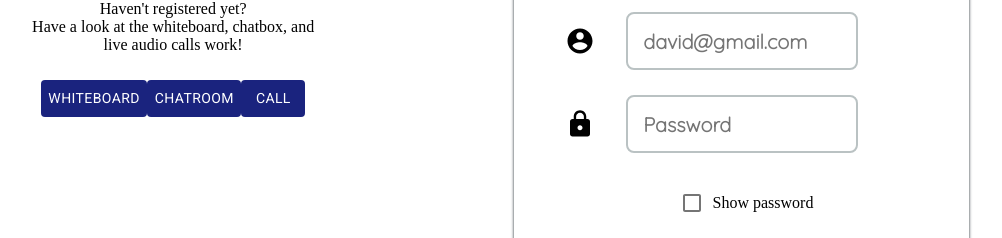
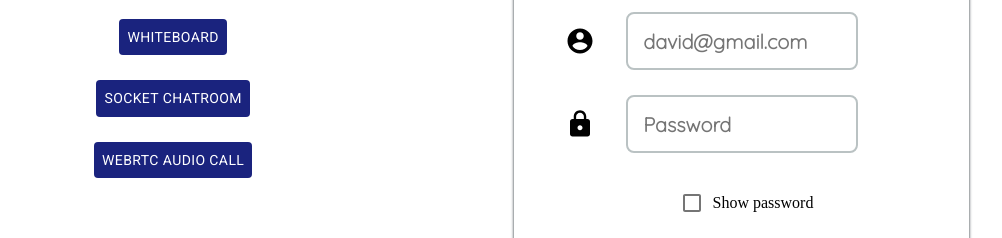
Before and after one commit to js-simp/e-classroom_Beta-0.1.3, a React (Create React App) app: page / in a window 1280 px wide. Shown: the part 272-510 px from the top of the page, without its empty margins (63-1065 px from the left). Built offline with nearby package versions, Linux system fonts and the light colour scheme; no server answers.

Commit message:
completed testing UI

```diff
--- a/src/Component/AudioBridge/AudioBridge.js
+++ b/src/Component/AudioBridge/AudioBridge.js
@@ -34,7 +34,7 @@ function isRoom(room, username, role){
 			}
 			else{
 				console.log("Tutor hasn't launched the session yet")
-				if(role === 'tutor'){
+				if(role === 'tutor' || role === 'test'){
 					createRoom(roomId, username);
 				}
 
--- a/src/Component/Authentication/Login.js
+++ b/src/Component/Authentication/Login.js
@@ -79,7 +79,6 @@ const Login = () => {
         //go to test page
         let feature = {'wb' : false, 'chat' : false, 'call' : false};
         feature[`${e.currentTarget.id}`] = true;
-        console.log(e)
         setLogged({'loggedIn': true, 'role' : 'test', 'feature' : feature , 'UserId' : '007'})
     }
 
@@ -96,13 +95,17 @@ const Login = () => {
                     <p style={{textAlign  : 'center'}}>Haven't registered yet? <br></br>Have a look at the whiteboard, chatbox, and live audio calls work!</p>
                     <div className = "wrapper wrapper-form">
                         <Button id = "wb" onClick={testRun}
-                        style={{ color: "white", backgroundColor: '#1a237e' }}>Whiteboard
+                        style={{ color: "white", backgroundColor: '#1a237e' }}> Whiteboard
                         </Button>
+                    </div>
+                    <div className = "wrapper wrapper-form">
                         <Button id = "chat" onClick={testRun}
-                        style={{ color: "white", backgroundColor: '#1a237e' }}>Chatroom
+                        style={{ color: "white", backgroundColor: '#1a237e' }}>Socket Chatroom
                         </Button>
+                    </div>
+                    <div className = "wrapper wrapper-form">
                         <Button id = "call" onClick={testRun}
-                        style={{ color: "white", backgroundColor: '#1a237e' }}>Call
+                        style={{ color: "white", backgroundColor: '#1a237e' }}>WebRTC Audio Call
                         </Button>
                     </div>
                 </div>
--- a/src/Component/Home.js
+++ b/src/Component/Home.js
@@ -2,8 +2,6 @@ import Tutor from '../Component/Tutors/Home'
 import Student from '../Component/Students/Home'
 import Test from '../Component/Test/Home'
 import Dashboard from '../Component/Admins/Dashboard'
-import { KeyboardReturnOutlined } from '@material-ui/icons'
-import Classroom from './Classroom/Classroom'
 
 const Home = (props) => {
   if(props.role === "tutor"){
@@ -22,7 +20,7 @@ const Home = (props) => {
   }
   else if(props.role === "test"){
     return(
-    <Test feature = {props.feature}/>
+    <Test user = {props.userId} feature = {props.feature}/>
     )
   }
   else {
--- a/src/Component/Test/Home.js
+++ b/src/Component/Test/Home.js
@@ -10,9 +10,11 @@ function Home(props) {
     const feature = props.feature;
     const userId = props.user;
 
-
+    // console.log(userId)
     return(
         <Classroom
+            studentId = {userId}
+            lessons = {['Ordering Fractions']}
             sessionId = {testSessionId}
             username = {name}
             role = 'test'
```
